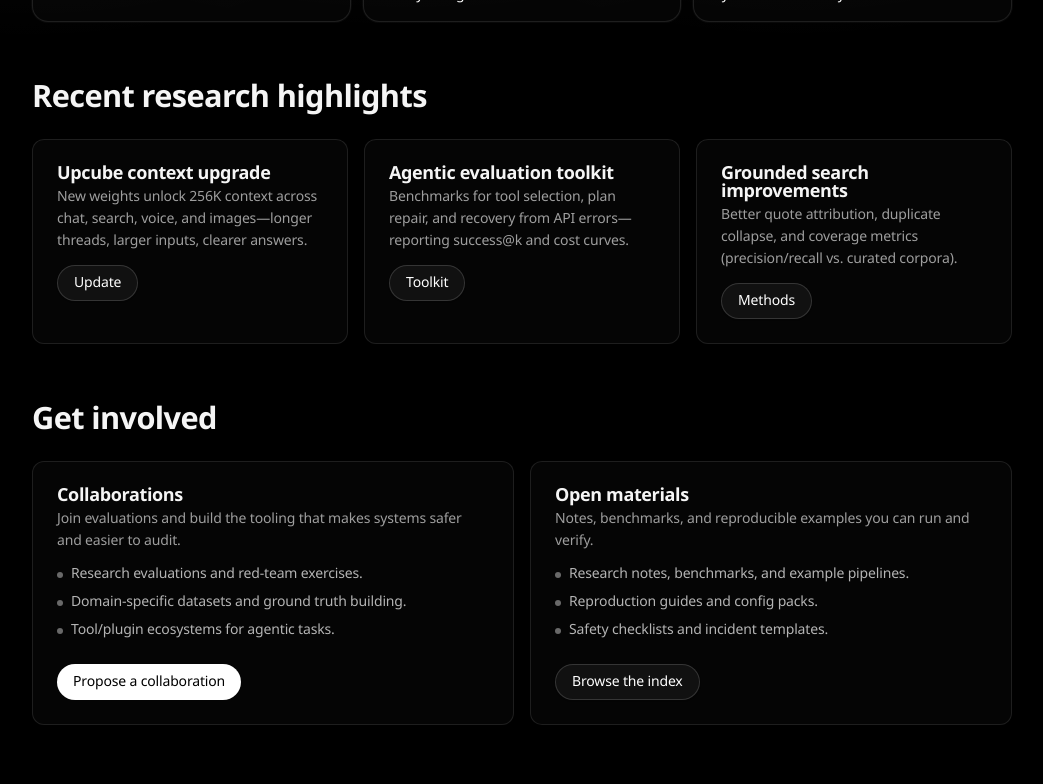
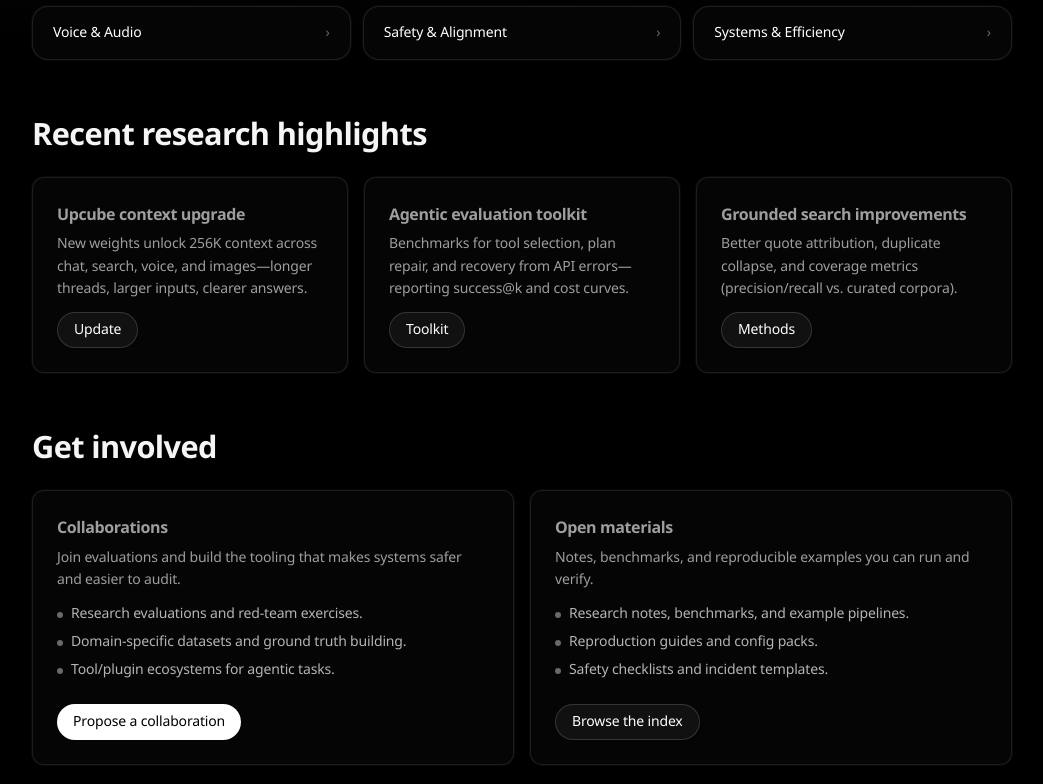
Before and after one commit to shadabchow-ui/upcube-frontend, a Next.js app: page /research-overview in a window 1280 px wide. Shown: the part 2400-3184 px from the top of the page, without its empty margins (228-1271 px from the left). Built offline with nearby package versions, Linux system fonts and the light colour scheme.

Commit message:
Update card.tsx

```diff
--- a/components/ui/card.tsx
+++ b/components/ui/card.tsx
@@ -1,70 +1,60 @@
-import * as React from "react";
-import { cn } from "@/lib/cn";
+// components/ui/card.tsx
+import * as React from "react"
+import { cn } from "@/lib/utils"
 
 const Card = React.forwardRef<HTMLDivElement, React.HTMLAttributes<HTMLDivElement>>(
   ({ className, ...props }, ref) => (
     <div
       ref={ref}
-      data-slot="card"
       className={cn(
-        "rounded-xl border border-white/10 bg-white/[0.02] text-white shadow-sm",
+        "rounded-xl border border-white/10 bg-white/[0.02] text-white shadow-[0_0_0_1px_rgba(255,255,255,0.03)]",
         className
       )}
       {...props}
     />
   )
-);
-Card.displayName = "Card";
+)
+Card.displayName = "Card"
 
 const CardHeader = React.forwardRef<HTMLDivElement, React.HTMLAttributes<HTMLDivElement>>(
   ({ className, ...props }, ref) => (
-    <div ref={ref} data-slot="card-header" className={cn("p-6", className)} {...props} />
+    <div ref={ref} className={cn("flex flex-col space-y-1.5 p-6", className)} {...props} />
   )
-);
-CardHeader.displayName = "CardHeader";
+)
+CardHeader.displayName = "CardHeader"
 
-const CardTitle = React.forwardRef<HTMLHeadingElement, React.HTMLAttributes<HTMLHeadingElement>>(
-  ({ className, ...props }, ref) => (
-    <h3
-      ref={ref}
-      data-slot="card-title"
-      className={cn("text-lg font-semibold leading-none tracking-tight", className)}
-      {...props}
-    />
-  )
-);
-CardTitle.displayName = "CardTitle";
+const CardTitle = React.forwardRef<
+  HTMLParagraphElement,
+  React.HTMLAttributes<HTMLParagraphElement>
+>(({ className, ...props }, ref) => (
+  <p
+    ref={ref}
+    className={cn("text-lg font-semibold leading-none tracking-tight", className)}
+    {...props}
+  />
+))
+CardTitle.displayName = "CardTitle"
 
 const CardDescription = React.forwardRef<
   HTMLParagraphElement,
   React.HTMLAttributes<HTMLParagraphElement>
 >(({ className, ...props }, ref) => (
-  <p
-    ref={ref}
-    data-slot="card-description"
-    className={cn("mt-1 text-sm text-zinc-300", className)}
-    {...props}
-  />
-));
-CardDescription.displayName = "CardDescription";
+  <p ref={ref} className={cn("text-sm text-white/70", className)} {...props} />
+))
+CardDescription.displayName = "CardDescription"
 
 const CardContent = React.forwardRef<HTMLDivElement, React.HTMLAttributes<HTMLDivElement>>(
   ({ className, ...props }, ref) => (
-    <div ref={ref} data-slot="card-content" className={cn("px-6 pb-6", className)} {...props} />
+    <div ref={ref} className={cn("p-6 pt-0", className)} {...props} />
   )
-);
-CardContent.displayName = "CardContent";
+)
+CardContent.displayName = "CardContent"
 
 const CardFooter = React.forwardRef<HTMLDivElement, React.HTMLAttributes<HTMLDivElement>>(
   ({ className, ...props }, ref) => (
-    <div
-      ref={ref}
-      data-slot="card-footer"
-      className={cn("flex items-center px-6 pb-6", className)}
-      {...props}
-    />
+    <div ref={ref} className={cn("flex items-center p-6 pt-0", className)} {...props} />
   )
-);
-CardFooter.displayName = "CardFooter";
+)
+CardFooter.displayName = "CardFooter"
 
-export { Card, CardHeader, CardTitle, CardDescription, CardContent, CardFooter };
+export { Card, CardHeader, CardFooter, CardTitle, CardDescription, CardContent }
```
